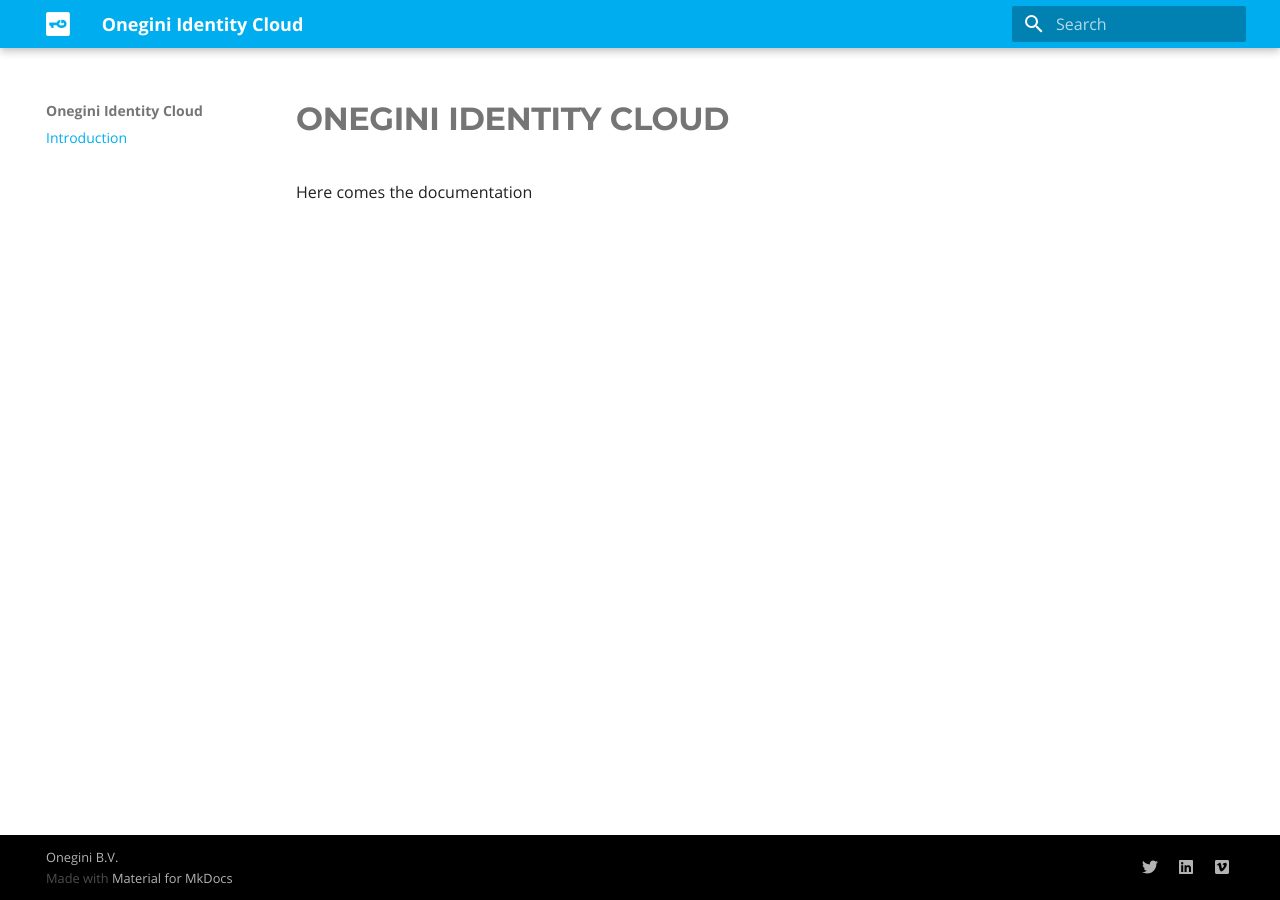
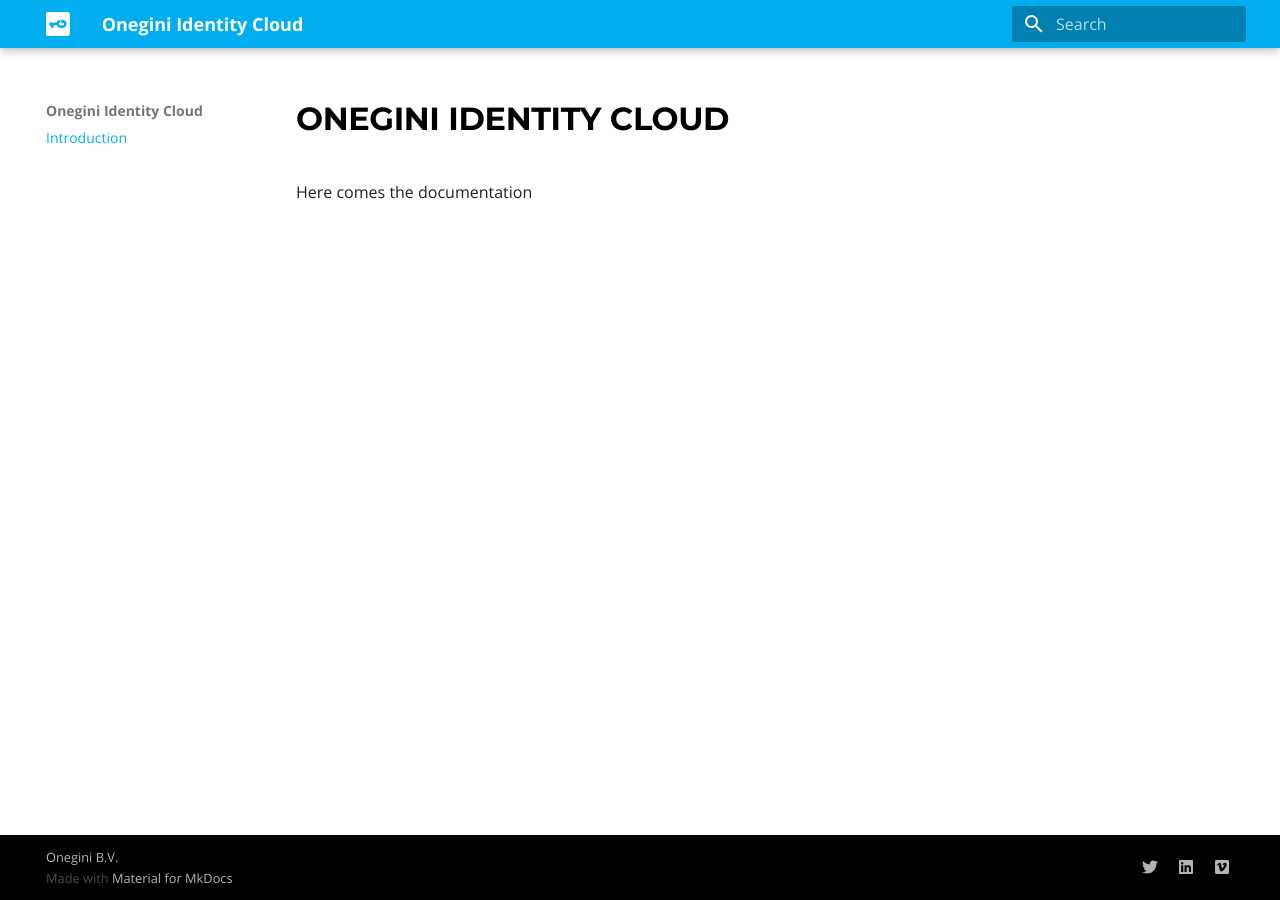
Before and after one commit to onewelcome/identity-cloud-documentation, an MkDocs documentation site: the page built from docs/index.md, in a window 1280 px wide. Built offline with MkDocs 1.6.1 and Material for MkDocs 9.7.7, drawn with Linux system fonts in a browser that asks for light colours.

Commit message:
Use correct colours for headings

```diff
--- a/docs/stylesheets/extra.css
+++ b/docs/stylesheets/extra.css
@@ -146,10 +146,12 @@ h1, h2, h3, h4, button {
 
 .md-typeset h1 {
   font-weight: 700;
+  color: #000000;
 }
 
 .md-typeset h2, .md-typeset h3 {
   font-weight: bold;
+  color: #000000;
 }
 
 .md-typeset h4, .md-typeset h5, .md-typeset h6 {
```
